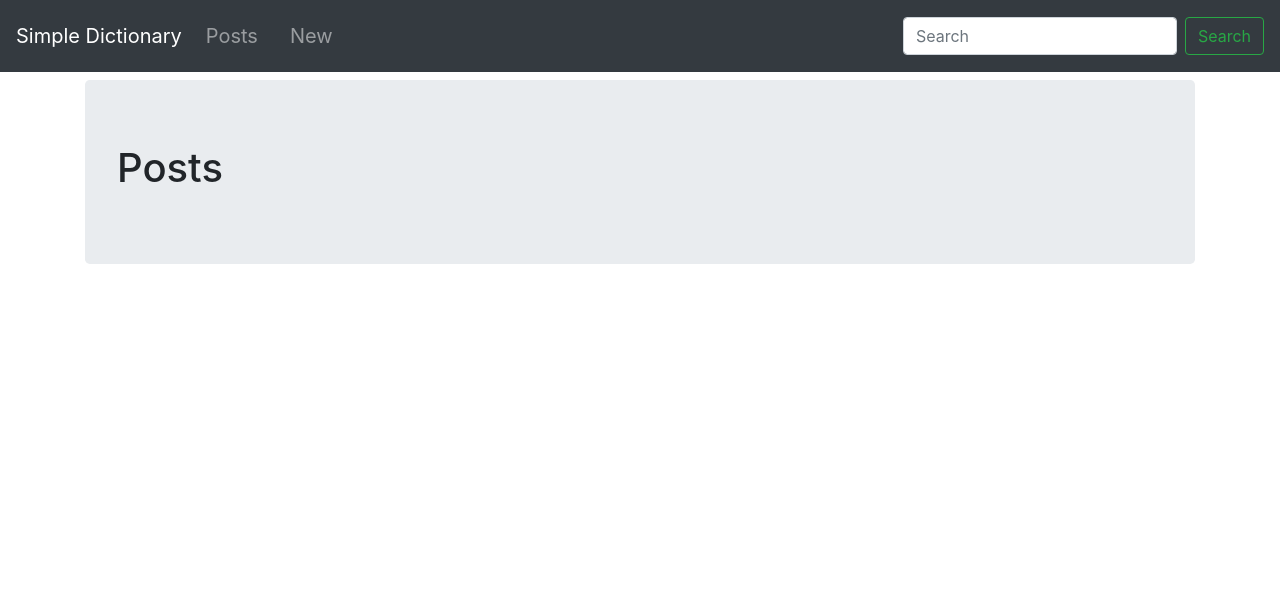
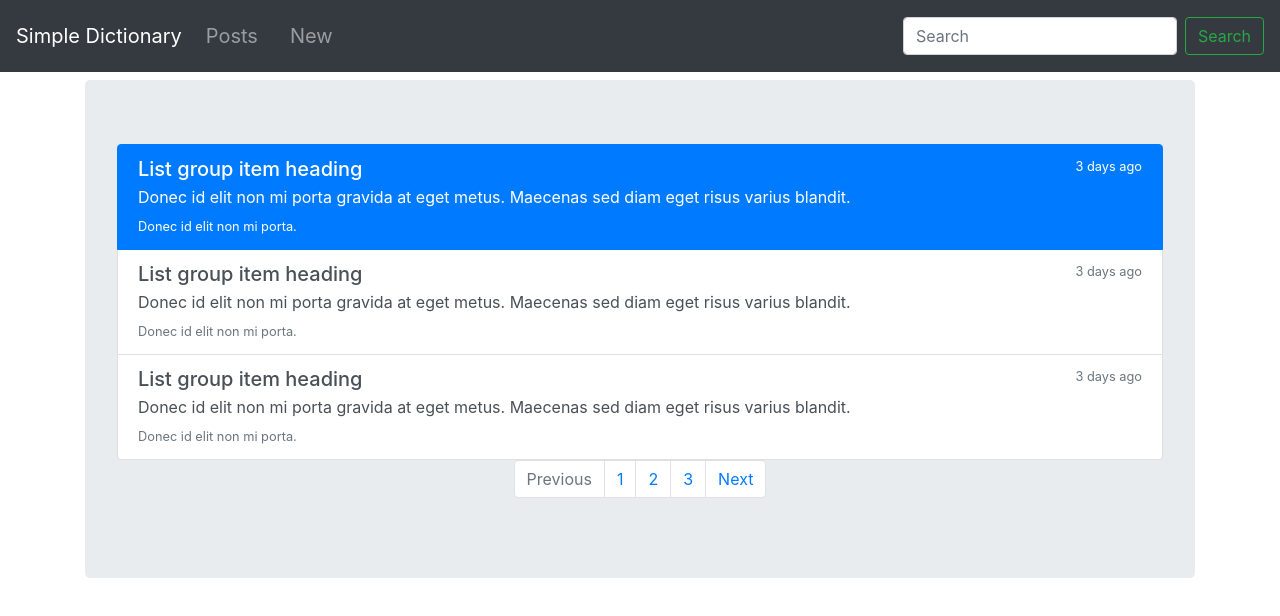
Before and after one commit to dogukanarat/Dictionary, a React (Create React App) app in the folder frontend/: page /post/list in a window 1280 px wide. Shown: the top 616 px of the page. Built offline with nearby package versions, Linux system fonts and the light colour scheme; no server answers.

Commit message:
Refactor post list in html format

```diff
--- a/frontend/src/pages/PostList.jsx
+++ b/frontend/src/pages/PostList.jsx
@@ -73,9 +73,9 @@ function Table(props) {
     return (
         <table>
             <thead>
-            <tr>
-                <td>asdasd</td>
-            </tr>
+                <tr>
+                    <td>asdasd</td>
+                </tr>
             </thead>
             <tbody>
                 <tr>
@@ -120,7 +120,45 @@ class PostList extends Component {
 
         return (
             <Wrapper>
-                <h1>Posts</h1>
+                <div class="list-group">
+                    <a href="#" class="list-group-item list-group-item-action flex-column align-items-start active">
+                        <div class="d-flex w-100 justify-content-between">
+                            <h5 class="mb-1">List group item heading</h5>
+                            <small>3 days ago</small>
+                        </div>
+                        <p class="mb-1">Donec id elit non mi porta gravida at eget metus. Maecenas sed diam eget risus varius blandit.</p>
+                        <small>Donec id elit non mi porta.</small>
+                    </a>
+                    <a href="#" class="list-group-item list-group-item-action flex-column align-items-start">
+                        <div class="d-flex w-100 justify-content-between">
+                            <h5 class="mb-1">List group item heading</h5>
+                            <small class="text-muted">3 days ago</small>
+                        </div>
+                        <p class="mb-1">Donec id elit non mi porta gravida at eget metus. Maecenas sed diam eget risus varius blandit.</p>
+                        <small class="text-muted">Donec id elit non mi porta.</small>
+                    </a>
+                    <a href="#" class="list-group-item list-group-item-action flex-column align-items-start">
+                        <div class="d-flex w-100 justify-content-between">
+                            <h5 class="mb-1">List group item heading</h5>
+                            <small class="text-muted">3 days ago</small>
+                        </div>
+                        <p class="mb-1">Donec id elit non mi porta gravida at eget metus. Maecenas sed diam eget risus varius blandit.</p>
+                        <small class="text-muted">Donec id elit non mi porta.</small>
+                    </a>
+                </div>
+                <nav aria-label="Page navigation example">
+                    <ul class="pagination justify-content-center mr-6">
+                        <li class="page-item disabled">
+                            <a class="page-link" href="#" tabindex="-1">Previous</a>
+                        </li>
+                        <li class="page-item"><a class="page-link" href="#">1</a></li>
+                        <li class="page-item"><a class="page-link" href="#">2</a></li>
+                        <li class="page-item"><a class="page-link" href="#">3</a></li>
+                        <li class="page-item">
+                            <a class="page-link" href="#">Next</a>
+                        </li>
+                    </ul>
+                </nav>
             </Wrapper>
         )
     }
--- a/frontend/src/pages/PostNew.jsx
+++ b/frontend/src/pages/PostNew.jsx
@@ -116,7 +116,7 @@ class PostNew extends Component {
                 {isSuccessful &&
                     <InPageNotification variant="success">New post is added successfully!</InPageNotification>
                 }
-                <Card header="Post New">
+                <Card header="New Post">
                     <PostNewForm
                         title={title}
                         content={content}
```
